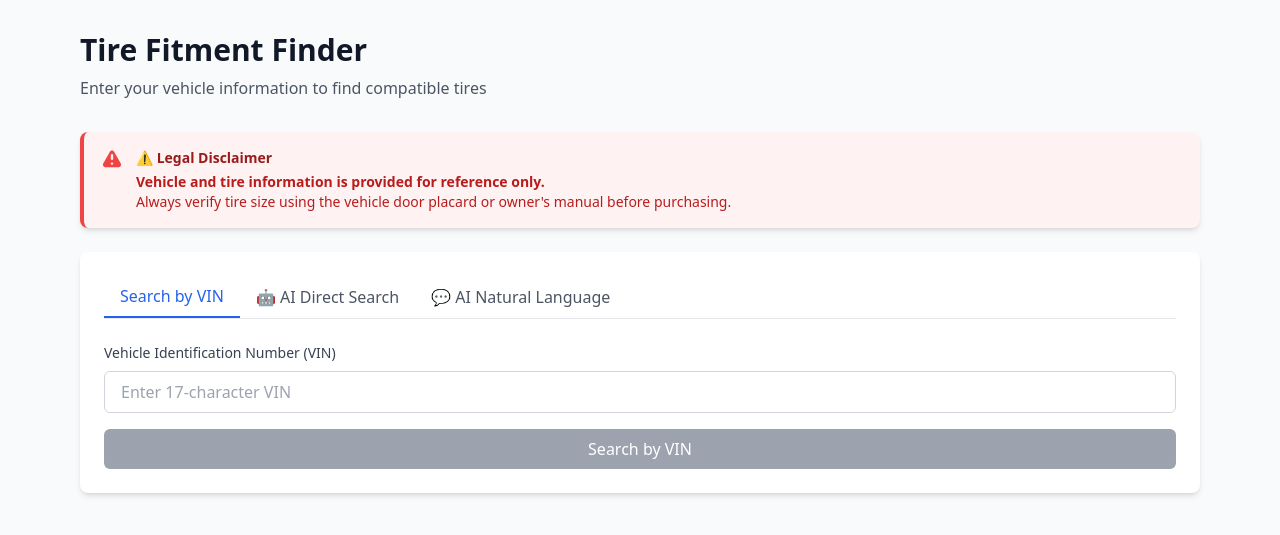
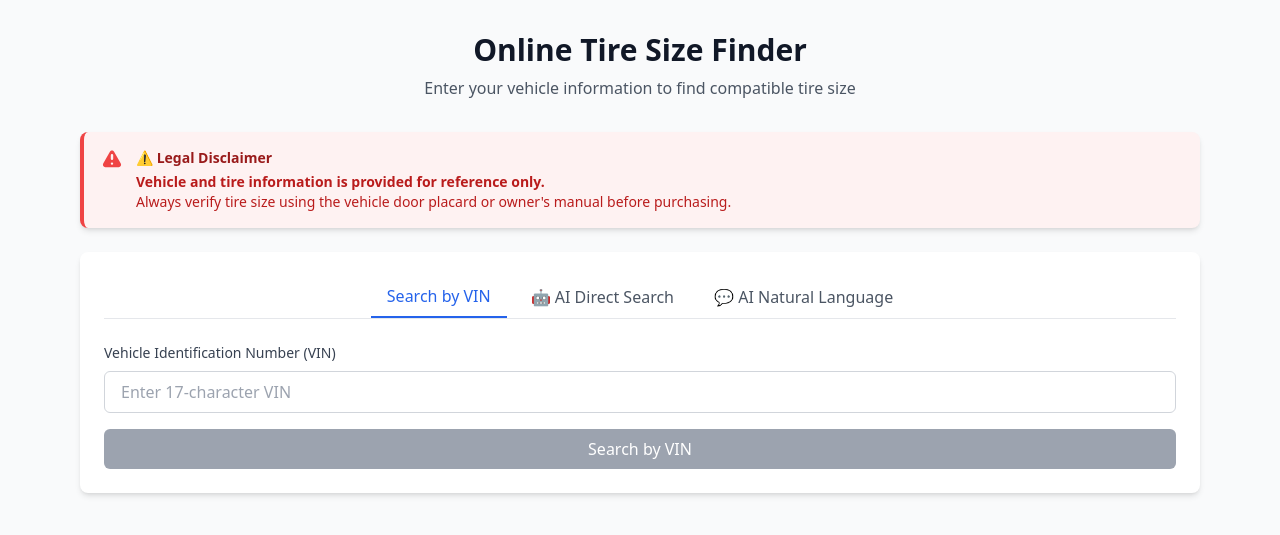
Before and after one commit to Banukalinkin666/Online_Tire_Shop, a PHP site: page /index.php in a window 1280 px wide. Shown: the top 535 px of the page. Run offline with PHP 8.4, Linux system fonts and the light colour scheme; data that the repository does not hold is empty; some libraries are stand-ins or nearby versions.

Commit message:
Title: Online Tire Size Finder, subtitle and tabs center aligned
Co-authored-by: Cursor <cursoragent@cursor.com>

```diff
--- a/public/index.php
+++ b/public/index.php
@@ -32,19 +32,19 @@ require_once __DIR__ . '/../app/bootstrap.php';
 <head>
     <meta charset="UTF-8">
     <meta name="viewport" content="width=device-width, initial-scale=1.0">
-    <title>Tire Fitment Finder</title>
+    <title>Online Tire Size Finder</title>
     <script src="https://cdn.tailwindcss.com"></script>
     <link rel="stylesheet" href="/assets/css/main.css">
 </head>
 <body class="bg-gray-50 min-h-screen">
     <div class="container mx-auto px-4 py-8 max-w-6xl">
-        <!-- Header -->
-        <header class="mb-8">
-            <h1 class="text-3xl font-bold text-gray-900 mb-2">Tire Fitment Finder</h1>
-            <p class="text-gray-600">Enter your vehicle information to find compatible tires</p>
+        <!-- Header (center aligned) -->
+        <header class="mb-8 text-center">
+            <h1 class="text-3xl font-bold text-gray-900 mb-2">Online Tire Size Finder</h1>
+            <p class="text-gray-600">Enter your vehicle information to find compatible tire size</p>
         </header>
 
-        <!-- Legal Disclaimer (MANDATORY - Prominent) -->
+        <!-- Legal Disclaimer -->
         <div class="bg-red-50 border-l-4 border-red-500 p-4 mb-6 rounded-lg shadow-md" x-show="!loading">
             <div class="flex">
                 <div class="flex-shrink-0">
@@ -66,8 +66,8 @@ require_once __DIR__ . '/../app/bootstrap.php';
         <div x-data="tireFitmentApp()" x-init="init()">
             <!-- Search Form -->
             <div class="bg-white rounded-lg shadow-md p-6 mb-6" x-show="!showResults">
-                <!-- Tab Switcher -->
-                <div class="flex border-b mb-6">
+                <!-- Tab Switcher (center aligned) -->
+                <div class="flex flex-wrap justify-center gap-2 border-b mb-6">
                     <button
                         @click="searchMode = 'vin'"
                         :class="searchMode === 'vin' ? 'border-b-2 border-blue-600 text-blue-600' : 'text-gray-600'"
```
